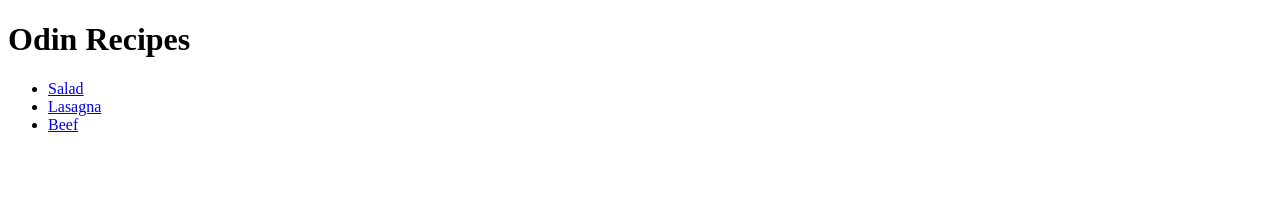
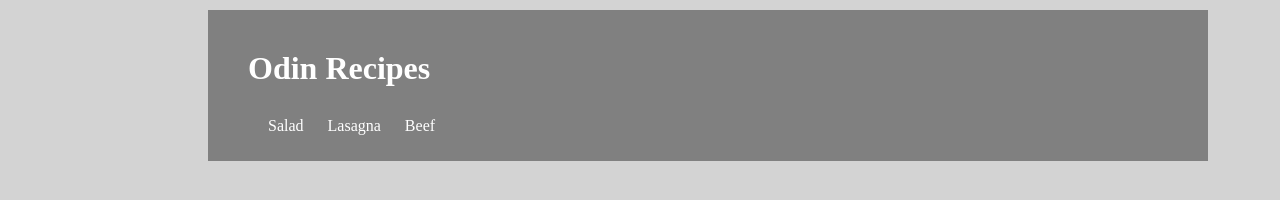
Before and after one commit to arielevangelistav/odin-recipes, a plain HTML site: page index.html in a window 1280 px wide. Drawn offline with Linux system fonts and the light colour scheme.

Commit message:
added some css styles

```diff
--- a/index.html
+++ b/index.html
@@ -3,16 +3,20 @@
 <head>
     <meta charset="UTF-8">
     <meta name="viewport" content="width=device-width, initial-scale=1.0">
+    <link rel="stylesheet" href="styles.css">
     <title>Odin Recipes</title>
 </head>
 <body>
-    <h1>Odin Recipes</h1>
+    <div class="header">
+        <h1 class="logo">Odin Recipes</h1>
 
-    <ul>
-        <li><a href="recipes/salad.html">Salad</a></li>
-        <li><a href="recipes/lasagna.html">Lasagna</a></li>
-        <li><a href="recipes/beef.html">Beef</a></li>
-    </ul>
+        <ul class="menu">
+            <li><a href="recipes/salad.html">Salad</a></li>
+            <li><a href="recipes/lasagna.html">Lasagna</a></li>
+            <li><a href="recipes/beef.html">Beef</a></li>
+        </ul>
+    </div>
+
 
 
 
--- /dev/null
+++ b/styles.css
@@ -0,0 +1,30 @@
+body{
+    background: lightgray;
+    max-width: 1200px;
+}
+
+.header{
+    background: gray;
+    color: white;
+    margin: 10px 0px 0 200px;
+    padding: 10px;
+}
+
+.logo{
+    margin: 20px;
+    padding: 10px;
+}
+
+.menu li{
+    text-decoration: none;
+    display: inline;
+}
+.menu li a{
+    text-decoration: none;
+    color: white;
+    margin: 10px;
+}
+
+.menu li a:hover{
+    color: lightgray;
+}
```
